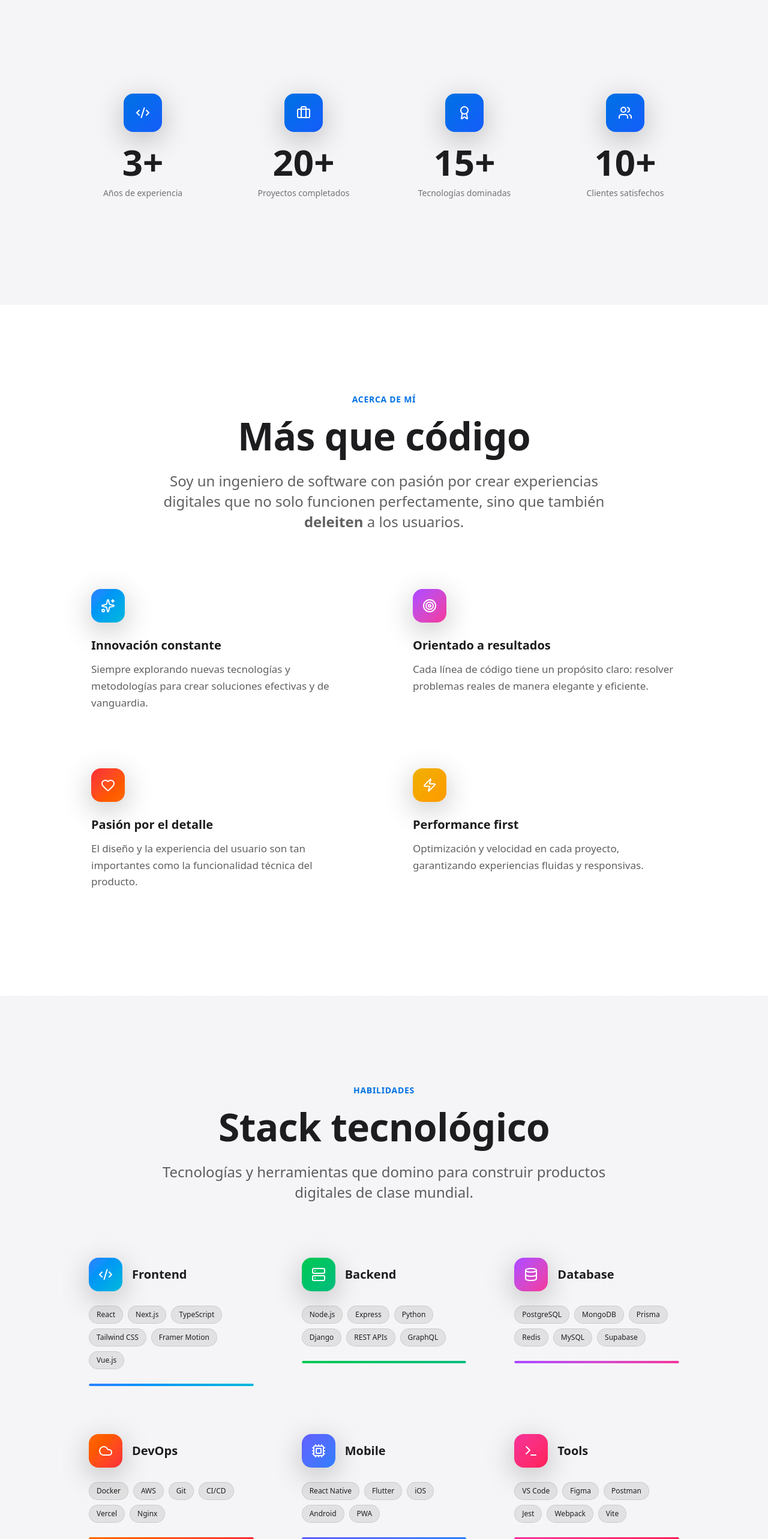
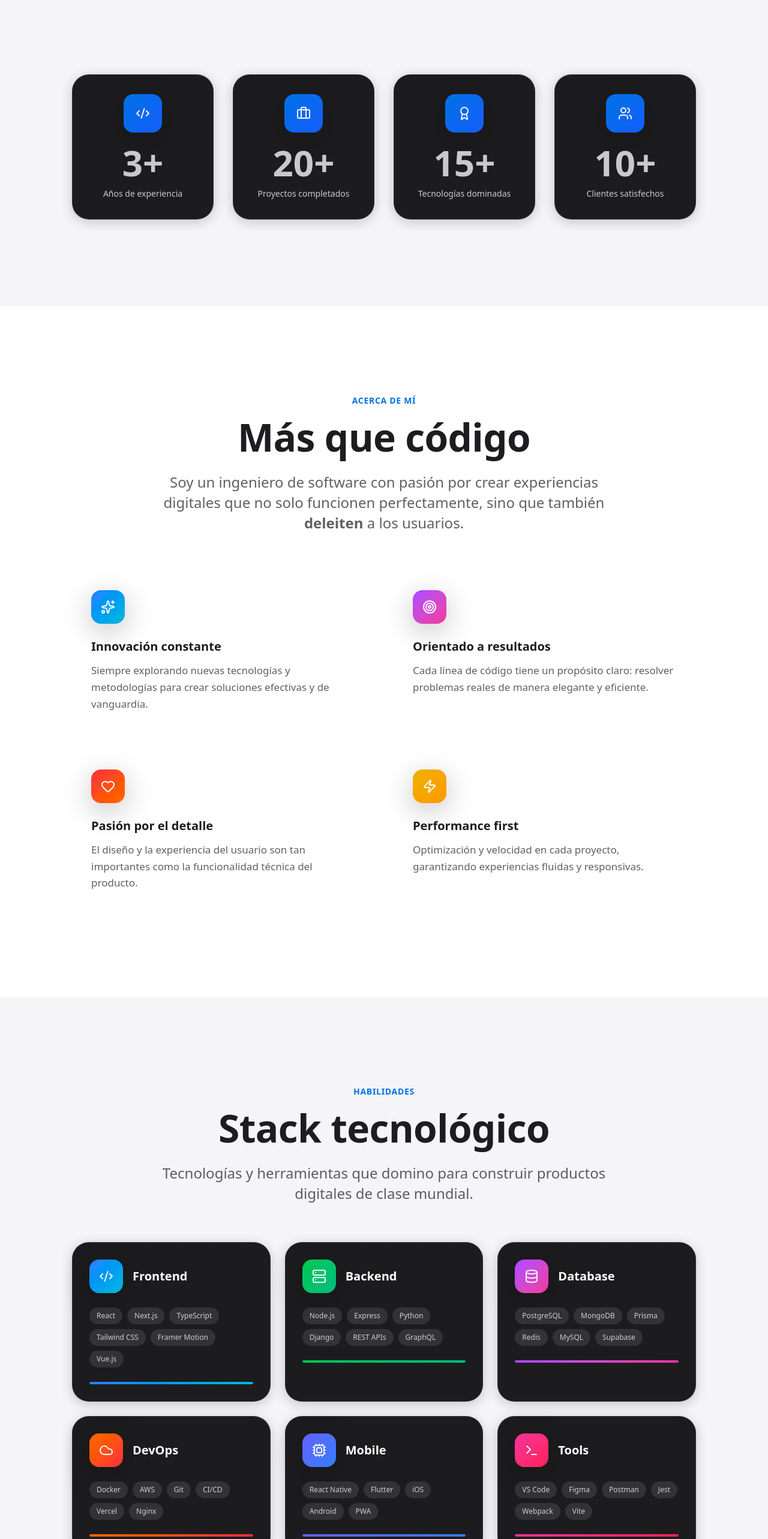
Before and after one commit to PATINO-0/Samuelpatino, a Next.js app: page / in a window 1280 px wide. Shown: the part 820-3386 px from the top of the page at 60% size. Built offline with nearby package versions, Linux system fonts and the light colour scheme.

Commit message:
Ajustes a cards para modo claro

```diff
--- a/app/globals.css
+++ b/app/globals.css
@@ -372,3 +372,61 @@ svg#liquid-glass-svg {
     var(--color-light-bg)
   ) !important;
 }
+
+/* ===== CARDS CON FONDO OSCURO PERMANENTE (Stats, Skills, etc.) ===== */
+
+/* Card oscura que mantiene texto blanco en AMBOS modos */
+.dark-card {
+  background: #1C1C1E !important;
+  color: #F5F5F7 !important;
+  border: 1px solid rgba(255, 255, 255, 0.1) !important;
+}
+
+/* Textos dentro de cards oscuras */
+.dark-card .card-title {
+  color: #F5F5F7 !important;
+}
+
+.dark-card .card-text {
+  color: rgba(245, 245, 247, 0.7) !important;
+}
+
+.dark-card .card-text-secondary {
+  color: rgba(245, 245, 247, 0.6) !important;
+}
+
+/* Números y estadísticas */
+.dark-card .stat-number {
+  color: #FFFFFF !important;
+}
+
+/* Icons dentro de cards oscuras */
+.dark-card svg,
+.dark-card path {
+  color: #F5F5F7 !important;
+}
+
+/* Tags y badges dentro de cards oscuras */
+.dark-card .tag {
+  background: rgba(255, 255, 255, 0.1) !important;
+  color: #F5F5F7 !important;
+  border-color: rgba(255, 255, 255, 0.15) !important;
+}
+
+/* Asegurar que en light mode también se mantenga el contraste */
+.light .dark-card {
+  background: #1C1C1E !important;
+  color: #F5F5F7 !important;
+  box-shadow: 0 4px 20px rgba(0, 0, 0, 0.2) !important;
+}
+
+.light .dark-card .card-title,
+.light .dark-card h3,
+.light .dark-card h4 {
+  color: #FFFFFF !important;
+}
+
+.light .dark-card p,
+.light .dark-card span {
+  color: rgba(245, 245, 247, 0.8) !important;
+}
--- a/components/Skills.tsx
+++ b/components/Skills.tsx
@@ -1,6 +1,6 @@
 "use client";
 import { motion } from "framer-motion";
-import { Code2, Server, Database, Layers, Box, Cpu, Cloud, Terminal } from "lucide-react";
+import { Code2, Server, Database, Cloud, Cpu, Terminal } from "lucide-react";
 
 const skillGroups = [
   {
@@ -98,7 +98,7 @@ export default function Skills() {
               variants={item}
               whileHover={{ y: -8, rotateY: 3 }}
               transition={{ type: "spring", stiffness: 300, damping: 20 }}
-              className="group dark:apple-card-dark light:apple-card-light p-7 hover-lift cursor-pointer"
+              className="group dark-card rounded-[var(--radius-lg)] p-7 hover-lift cursor-pointer"
             >
               <div className="flex items-center gap-4 mb-6">
                 <motion.div
@@ -108,7 +108,7 @@ export default function Skills() {
                 >
                   {group.icon}
                 </motion.div>
-                <h3 className="dark:text-white light:text-black font-bold text-xl">
+                <h3 className="card-title font-bold text-xl">
                   {group.title}
                 </h3>
               </div>
@@ -122,20 +122,20 @@ export default function Skills() {
                     viewport={{ once: true }}
                     transition={{ delay: j * 0.05 }}
                     whileHover={{ scale: 1.1, y: -2 }}
-                    className="px-3 py-1.5 rounded-full text-xs font-medium dark:bg-white/10 dark:text-white light:bg-black/5 light:text-black dark:border-white/10 light:border-black/10 border backdrop-blur-sm transition-colors hover:dark:bg-accent/20 hover:light:bg-accent/10 hover:border-accent"
+                    className="tag px-3 py-1.5 rounded-full text-xs font-medium transition-colors hover:border-accent"
                   >
                     {skill}
                   </motion.span>
                 ))}
               </div>
 
-              {/* Progress bar animation */}
+              {/* Progress bar */}
               <motion.div
                 initial={{ scaleX: 0 }}
                 whileInView={{ scaleX: 1 }}
                 viewport={{ once: true }}
                 transition={{ delay: 0.3, duration: 0.8 }}
-                className="h-1 dark:bg-white/5 light:bg-black/5 rounded-full overflow-hidden mt-6"
+                className="h-1 bg-white/5 rounded-full overflow-hidden mt-6"
               >
                 <motion.div
                   initial={{ x: "-100%" }}
@@ -149,7 +149,6 @@ export default function Skills() {
           ))}
         </motion.div>
 
-        {/* Nota */}
         <motion.p
           initial={{ opacity: 0 }}
           whileInView={{ opacity: 1 }}
--- a/components/Stats.tsx
+++ b/components/Stats.tsx
@@ -35,7 +35,7 @@ function Counter({ target, suffix }: { target: number; suffix: string }) {
   }, [isInView, target]);
 
   return (
-    <span ref={ref} className="text-5xl md:text-6xl font-bold tabular-nums">
+    <span ref={ref} className="text-5xl md:text-6xl font-bold tabular-nums stat-number">
       {count}
       {suffix}
     </span>
@@ -82,7 +82,8 @@ function StatCard({ stat, index }: { stat: typeof stats[0]; index: number }) {
       style={{ x, y, rotateX, rotateY }}
       className="group relative perspective-1000"
     >
-      <div className="dark:apple-card-dark light:apple-card-light p-8 text-center hover-lift transform-gpu">
+      {/* ✅ AGREGADA clase dark-card */}
+      <div className="dark-card rounded-[var(--radius-lg)] p-8 text-center hover-lift transform-gpu">
         <motion.div
           whileHover={{ scale: 1.1, rotate: 5 }}
           transition={{ type: "spring", stiffness: 400, damping: 10 }}
@@ -90,13 +91,13 @@ function StatCard({ stat, index }: { stat: typeof stats[0]; index: number }) {
         >
           {stat.icon}
         </motion.div>
-        <div className="dark:text-white light:text-black">
+        <div>
           <Counter target={stat.value} suffix={stat.suffix} />
         </div>
-        <p className="dark:text-white/60 light:text-black/60 text-sm mt-3 font-medium">
+        <p className="card-text-secondary text-sm mt-3 font-medium">
           {stat.label}
         </p>
-        {/* Shimmer effect on hover */}
+        {/* Shimmer effect */}
         <div className="absolute inset-0 rounded-[var(--radius-lg)] overflow-hidden opacity-0 group-hover:opacity-100 transition-opacity duration-500">
           <div className="shimmer absolute inset-0" />
         </div>
```
